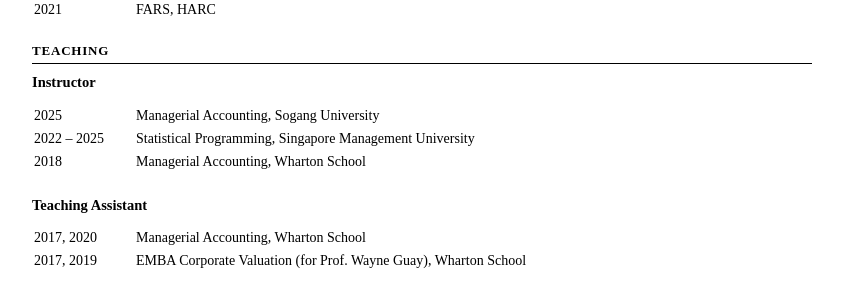
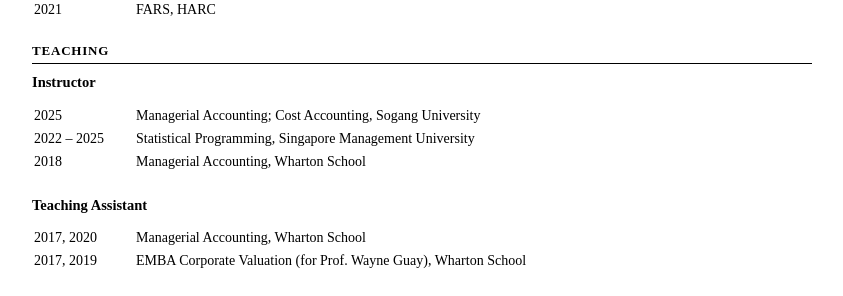
Before and after one commit to ystellapark/ystellapark.github.io, a Jekyll site: the page built from cv-embed.html, in a window 1280 px wide. Shown: the part 1441-1737 px from the top of the page, without its empty margins (218-1061 px from the left). Built offline with Jekyll 4.4.1, drawn with Linux system fonts in a browser that asks for light colours.

Commit message:
Update course details for teaching instructor

```diff
--- a/_data/cv.yml
+++ b/_data/cv.yml
@@ -79,7 +79,7 @@
 
 teaching_instructor:
   - year: "2025"
-    course: "Managerial Accounting, Sogang University"
+    course: "Managerial Accounting; Cost Accounting, Sogang University"
   - year: "2022 – 2025"
     course: "Statistical Programming, Singapore Management University"
   - year: "2018"
```
